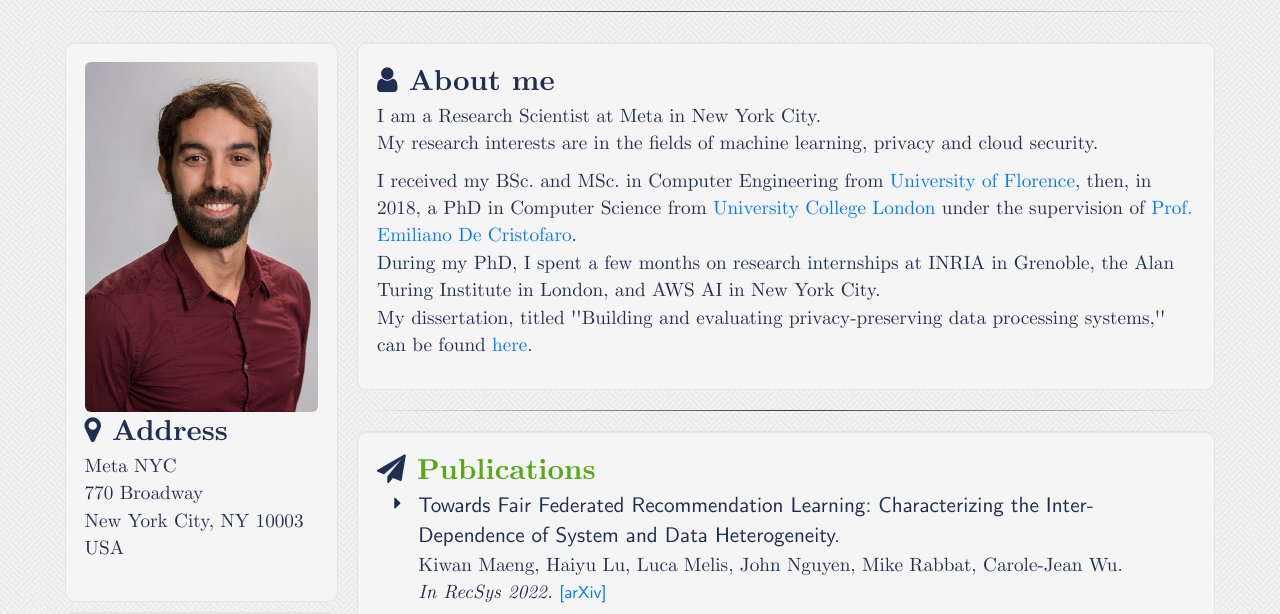
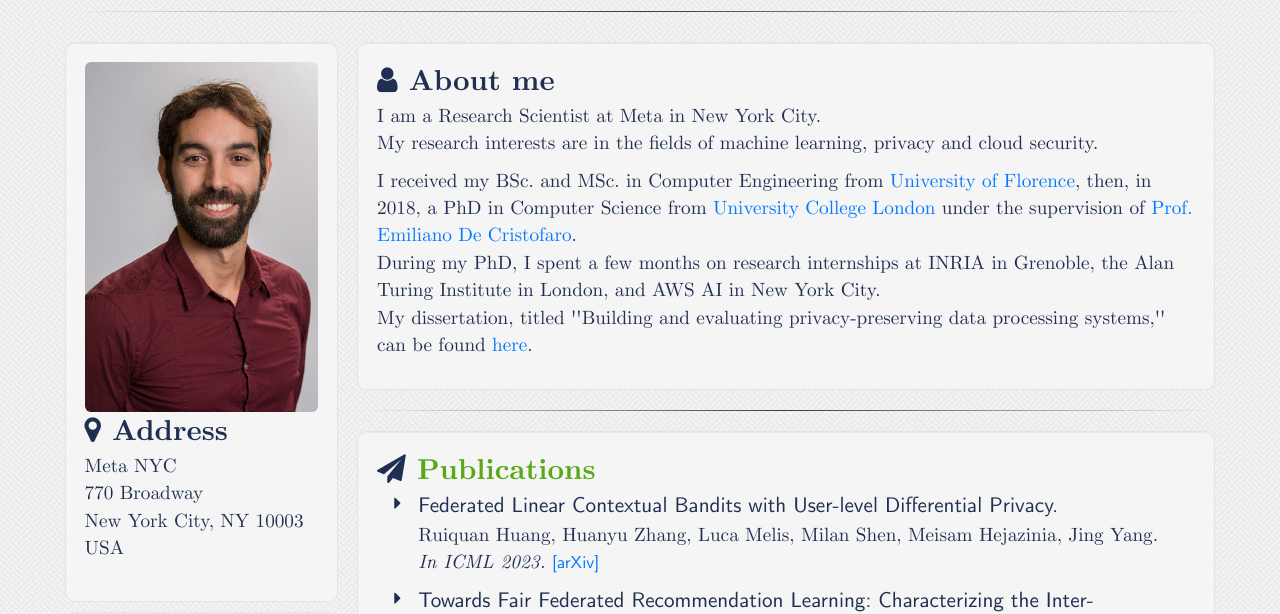
Before and after one commit to lucamelis/luca.melis.github.io, a plain HTML site: page index.html in a window 1280 px wide. Shown: the part 122-736 px from the top of the page. Drawn offline with Linux system fonts and the light colour scheme.

Commit message:
Update index.html

```diff
--- a/index.html
+++ b/index.html
@@ -73,6 +73,17 @@
 							<i class="fa fa-paper-plane"></i>
 							<public>Publications</public>
 						</sect>
+						<ul class="fa-ul fa-1x">
+						 <li>
+							 <i class="fa-li fa fa-caret-right"></i>
+							 <papertitle>Federated Linear Contextual Bandits with User-level Differential Privacy.</papertitle>
+							 <br>
+							 <authors> Ruiquan Huang, Huanyu Zhang, Luca Melis, Milan Shen, Meisam Hejazinia, Jing Yang.</authors>
+							 <br>
+							 <conference>In ICML 2023.</conference>
+							 <a class="paperlink" href="https://arxiv.org/abs/2306.05275" target="_blank">[arXiv]</a>
+						 </li>
+					 </ul>
 						<ul class="fa-ul fa-1x">
 						 <li>
 							 <i class="fa-li fa fa-caret-right"></i>
```
